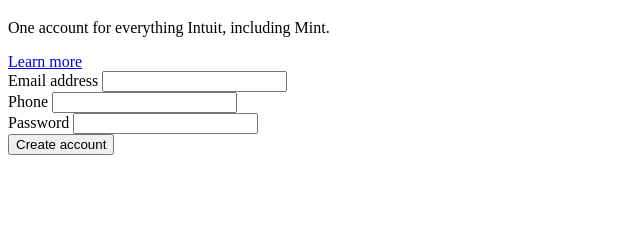
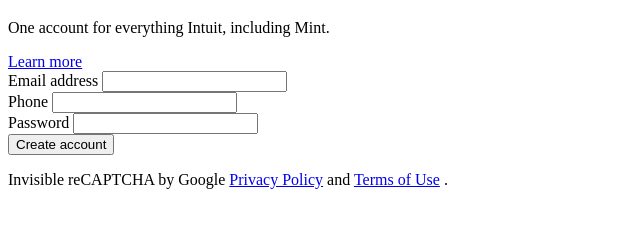
Before and after one commit to Vashiramusa/HTML-FORMS, a plain HTML site: page index.html in a window 1280 px wide. Shown: the part 105-332 px from the top of the page, without its empty margins (0-640 px from the left). Drawn offline with Linux system fonts and the light colour scheme.

Commit message:
footer added

```diff
--- a/index.html
+++ b/index.html
@@ -63,6 +63,11 @@
 
 
         <!-- footer -->
+        <div class="footer">
+            <p>
+                Invisible reCAPTCHA by Google <a href="#">Privacy Policy</a> and <a href="#">Terms of Use</a> .
+            </p>
+        </div>
 
    </div>
 
```
